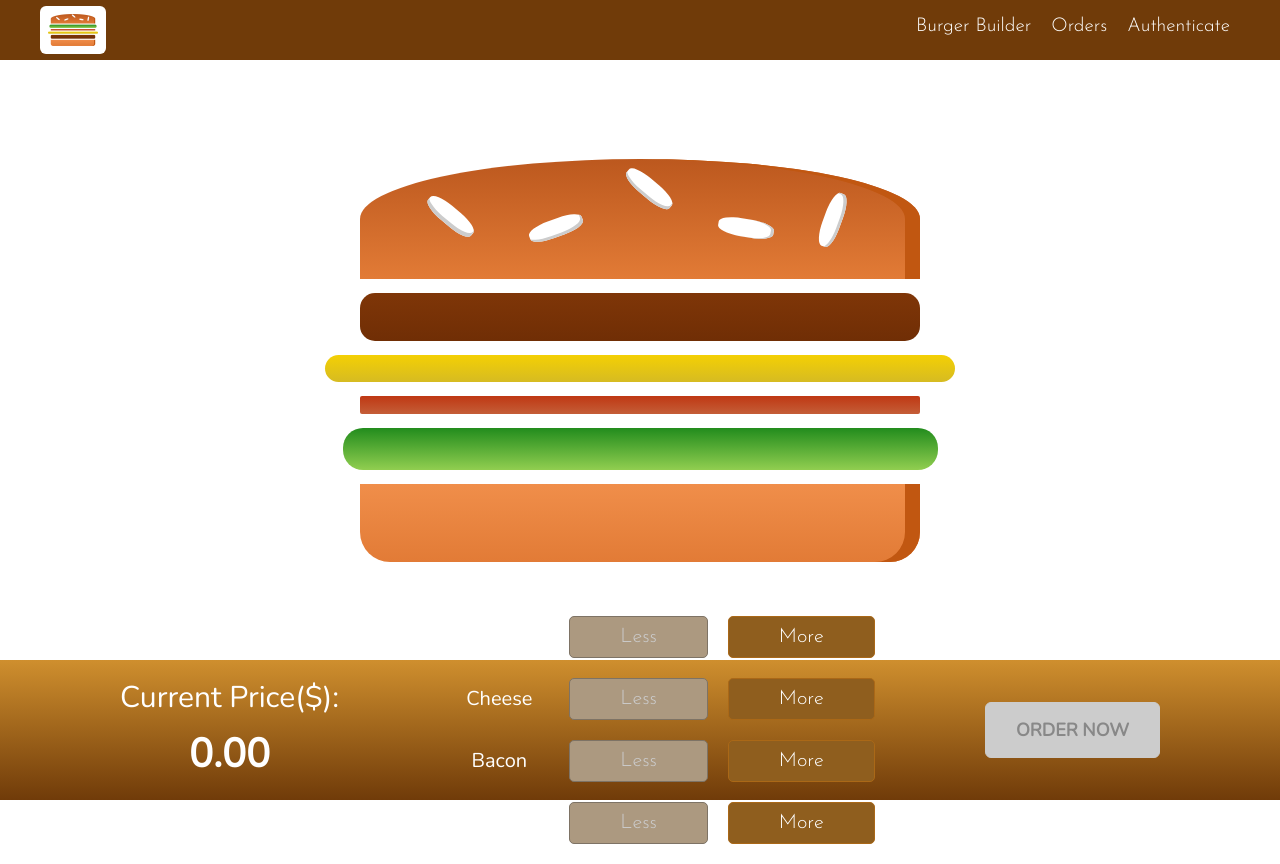
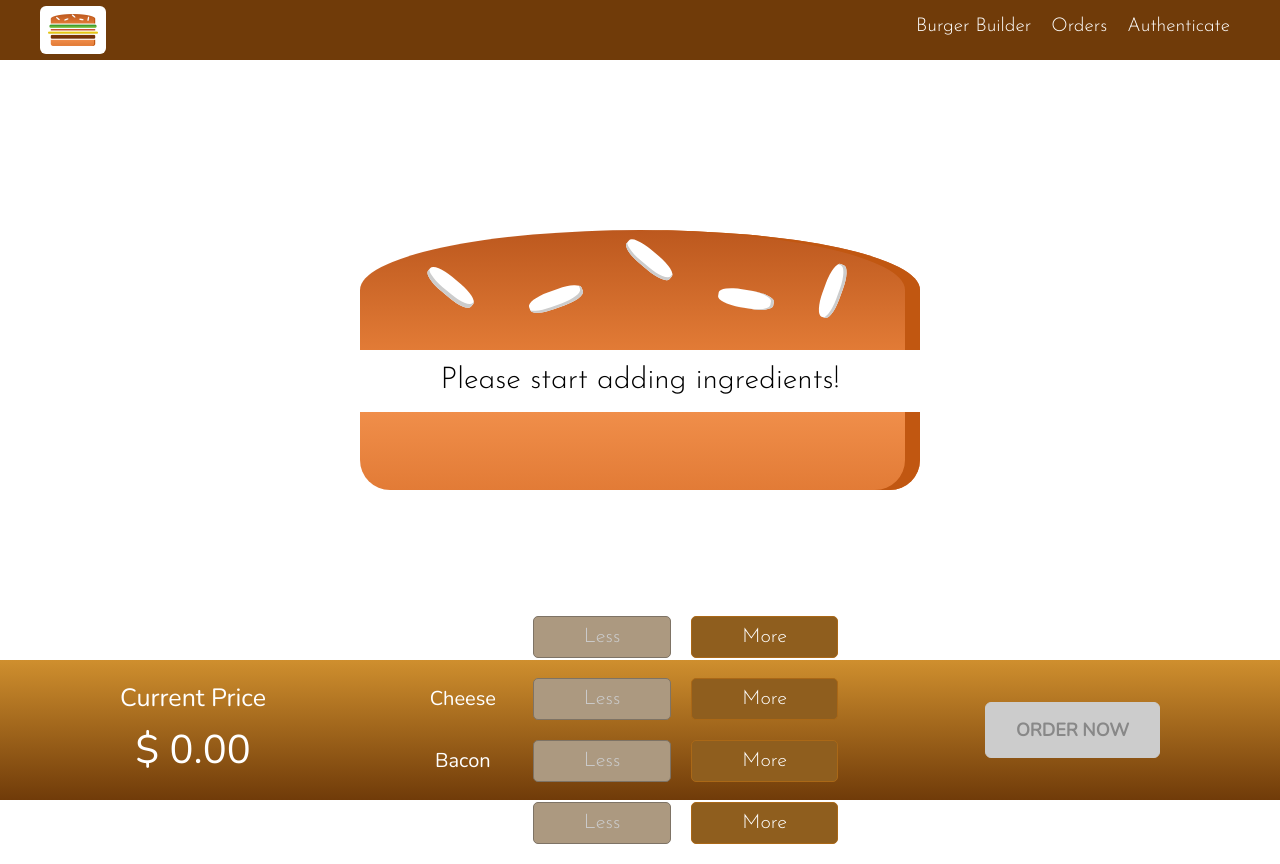
Before and after one commit to RosMEW/burger-builder, a React (Create React App) app: page / in a window 1280 px wide. Built offline with nearby package versions, Linux system fonts and the light colour scheme.

Commit message:
Add backdrop

```diff
--- a/package.json
+++ b/package.json
@@ -4,10 +4,12 @@
     "private": true,
     "dependencies": {
         "@types/jest": "24.0.13",
+        "@types/lodash": "^4.14.134",
         "@types/node": "12.0.8",
         "@types/react": "16.8.19",
         "@types/react-dom": "16.8.4",
         "@types/react-redux": "^7.1.0",
+        "lodash": "^4.17.11",
         "node-sass": "^4.12.0",
         "react": "^16.8.6",
         "react-dom": "^16.8.6",
--- a/src/BurgerBuilder/Burger/Burger.scss
+++ b/src/BurgerBuilder/Burger/Burger.scss
@@ -6,17 +6,12 @@
     height: 60rem;
     text-align: center;
     margin: auto;
-    overflow-y: scroll;
     font-family: 'Josefin Sans', sans-serif;
     font-weight: 400;
     font-size: 1.2rem;
 }
 
-::-webkit-scrollbar {
-    background-color: #f5f5f5;
-    width: 1rem;
+.addIngredient {
+    font-size: 3rem;
+    font-weight: 300;
 }
-
-::-webkit-scrollbar-thumb {
-    background-color: #dddedf;
-}
--- a/src/BurgerBuilder/Burger/Burger.tsx
+++ b/src/BurgerBuilder/Burger/Burger.tsx
@@ -1,16 +1,33 @@
 import React from 'react';
 
+import { map, range, flatten } from 'lodash';
 import BurgerIngredient from './BurgerIngredient/BurgerIngredient';
+import {
+    ingredients,
+    ingredientNames
+} from '../../store/reducers/burgerBuilderReducer';
 import './Burger.scss';
 
-const Burger = () => {
+type burger = {
+    ingredients: ingredients;
+};
+
+const Burger = (props: burger) => {
+    let burgerIngs = map(props.ingredients, (val, ing: ingredientNames) =>
+        range(val).map(i => <BurgerIngredient ingredient={ing} key={ing + i} />)
+    );
+    burgerIngs = flatten(burgerIngs);
+
     return (
         <div className='Burger'>
             <BurgerIngredient ingredient='bread-top' />
-            <BurgerIngredient ingredient='meat' />
-            <BurgerIngredient ingredient='cheese' />
-            <BurgerIngredient ingredient='bacon' />
-            <BurgerIngredient ingredient='salad' />
+            {burgerIngs.length === 0 ? (
+                <p className='addIngredient'>
+                    Please start adding ingredients!
+                </p>
+            ) : (
+                burgerIngs
+            )}
             <BurgerIngredient ingredient='bread-bottom' />
         </div>
     );
--- a/src/BurgerBuilder/BurgerBuilder.tsx
+++ b/src/BurgerBuilder/BurgerBuilder.tsx
@@ -18,7 +18,7 @@ type burgerBuilderProps = {
 const BurgerBuilder = (props: burgerBuilderProps) => {
     return (
         <React.Fragment>
-            <Burger />
+            <Burger ingredients={props.ingredients} />
             <Controller
                 price={props.price}
                 ingredientAdded={props.onIngredientAdded}
--- a/src/BurgerBuilder/Controller/Controller.scss
+++ b/src/BurgerBuilder/Controller/Controller.scss
@@ -33,11 +33,11 @@
     color: white;
 
     & p {
-        font-size: 3rem;
+        font-size: 2.5rem;
         padding: 2rem;
         text-align: center;
 
-        strong {
+        span {
             display: block;
             font-size: 4rem;
         }
@@ -101,7 +101,7 @@
     &__button {
         @include controllerButton(1.5rem 3rem, $color-orderButton-brown, $color-orderButton-brown);
         @include fontNunito(1.8rem);
-        background-color: #DAD735;
+        background-color: $color-orderButton-yellow;
         font-weight: bold;
         border-radius: 6px;
         margin: 2rem;
@@ -109,8 +109,8 @@
 
     &__button:hover,
     &__button:active {
-        background-color: #A0DB41;
-        animation: enable 0.3s linear;
+        background-color: $color-orderButton-green;
+        animation: enable .5s linear;
     }
 
     &__button:disabled {
--- a/src/BurgerBuilder/Controller/Controller.tsx
+++ b/src/BurgerBuilder/Controller/Controller.tsx
@@ -1,4 +1,5 @@
 import React from 'react';
+import { reduce } from 'lodash';
 
 import {
     ingredients,
@@ -16,17 +17,18 @@ type controllerProps = {
 const orderOptions: ingredientNames[] = ['meat', 'cheese', 'bacon', 'salad'];
 
 const Controller = (props: controllerProps) => {
-    const hasIngredient = (ings: ingredients) => {
-        const sum = (Object.keys(ings) as ingredientNames[]).reduce(
-            (sum, igKey) => sum + ings[igKey],
-            0
-        );
-        return sum > 0;
-    };
+    const ingsQuantity = reduce(
+        props.ingredients,
+        (sum, value) => sum + value,
+        0
+    );
+
+    const hasIngredient = ingsQuantity > 0;
+
     return (
         <div className='controller'>
             <p>
-                Current Price($): <strong>{props.price.toFixed(2)}</strong>
+                Current Price<span>$ {props.price.toFixed(2)}</span>
             </p>
             <div className='controller__options'>
                 {orderOptions.map(option => (
@@ -40,15 +42,14 @@ const Controller = (props: controllerProps) => {
                         </button>
                         <button
                             className='option__more'
-                            onClick={() => props.ingredientAdded(option)}>
+                            onClick={() => props.ingredientAdded(option)}
+                            disabled={ingsQuantity >= 6}>
                             More
                         </button>
                     </div>
                 ))}
             </div>
-            <button
-                className='controller__button'
-                disabled={!hasIngredient(props.ingredients)}>
+            <button className='controller__button' disabled={!hasIngredient}>
                 ORDER NOW
             </button>
         </div>
--- a/src/style/color.scss
+++ b/src/style/color.scss
@@ -8,6 +8,8 @@ $color-buttonBorder-brown: #AA6817;
 $color-buttonBorder-disabled: #7E7365;
 $color-buttonDisabled-brown: #AC9980;
 $color-orderButton-brown: #966909;
+$color-orderButton-yellow: #DAD735;
+$color-orderButton-green: #A0DB41;
 
 $color-bread-1: #F08E4A;
 $color-bread-2: #e27b36;
```
Also changed, not shown: src/UI/Backdrop/Backdrop.scss (added, +9 -0 lines), src/UI/Backdrop/Backdrop.tsx (added, +15 -0 lines), src/UI/Modal/Modal.tsx (added, +20 -0 lines), 1 other file (tests, documents, lock files or other folders).
